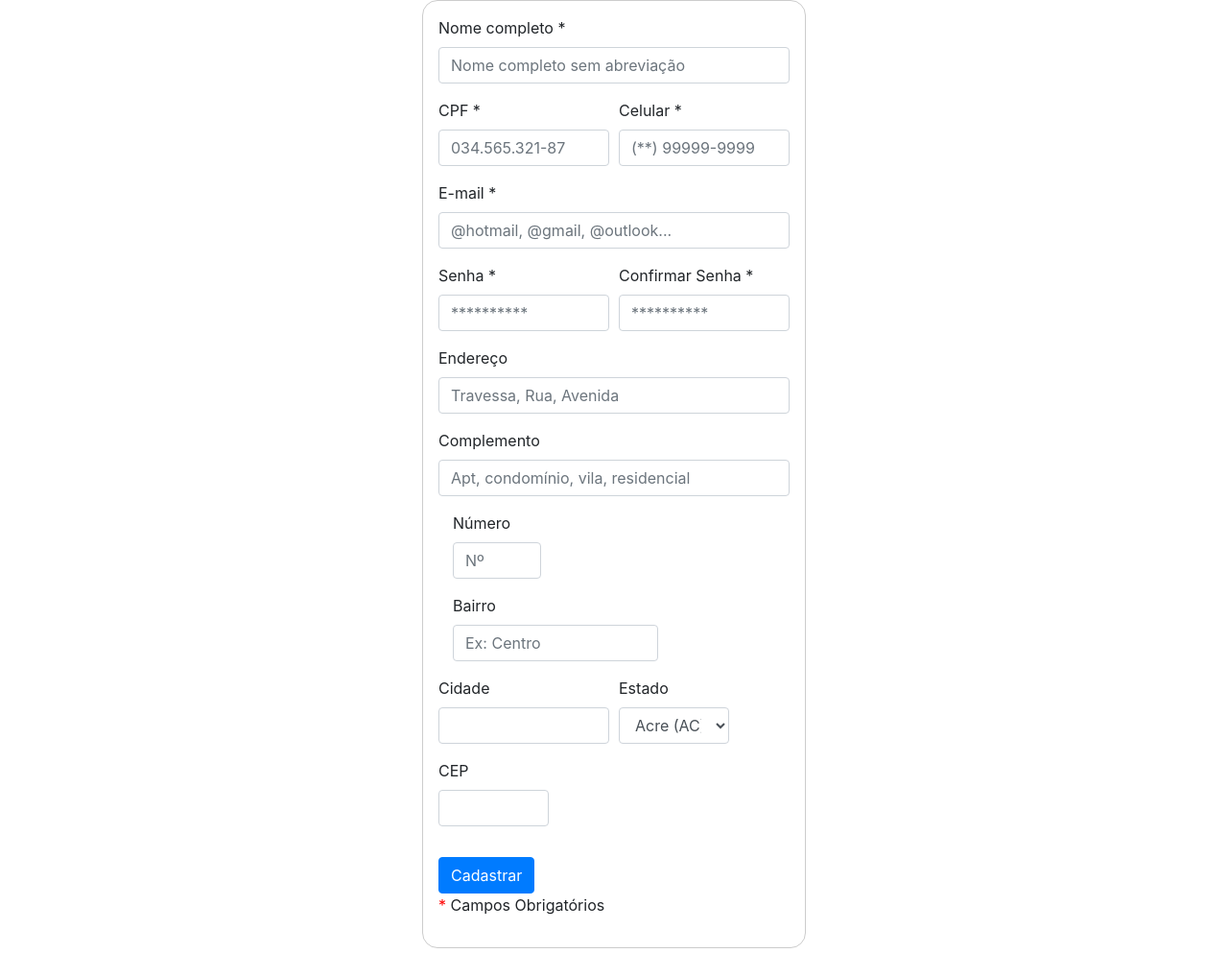
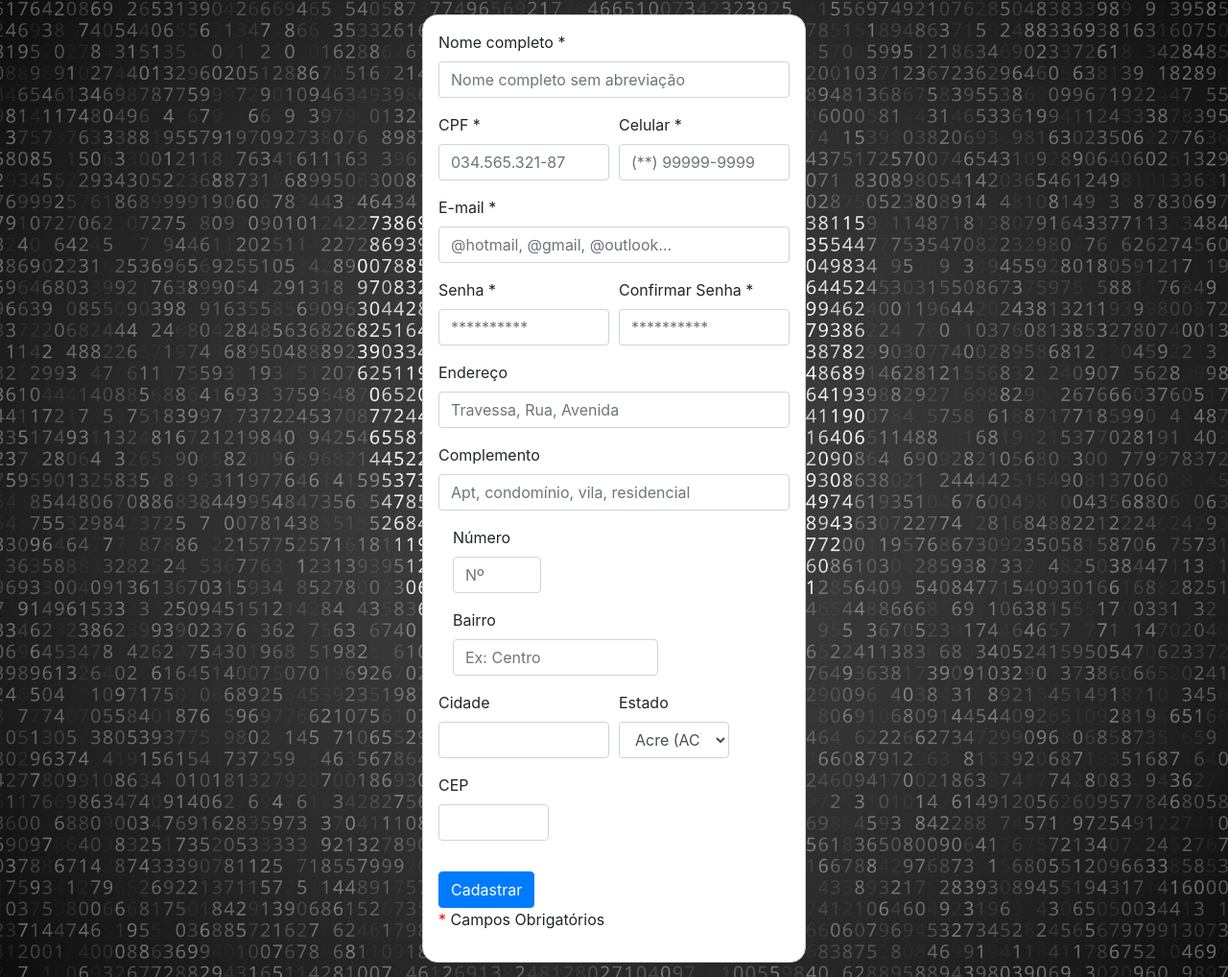
Before and after one commit to lucteran/MeAuditaA-, a PHP site: page /cadastro/index.php in a window 1280 px wide. Shown: the whole page at 96% size. Before the commit the page ends 988 px from the top, so only its background shows below. Run offline with PHP 8.4, Linux system fonts and the light colour scheme.

Commit message:
layout cadastro

```diff
--- a/cadastro/css/style.css
+++ b/cadastro/css/style.css
@@ -7,3 +7,23 @@ form {
     border: 1px solid #CCC;
     border-radius: 1em;
 }
+body{
+  background-image: url('../images/bg-01.jpg');
+  width: 100%;
+  min-height: 100vh;
+  display: -webkit-box;
+  display: -webkit-flex;
+  display: -moz-box;
+  display: -ms-flexbox;
+  display: flex;
+  flex-wrap: wrap;
+  justify-content: center;
+  align-items: center;
+  padding: 15px;
+  background-repeat: no-repeat;
+  background-position: center;
+  background-size: cover;
+}
+form{
+    background-color: #fff;
+}
```
Also changed, not shown: cadastro/images/bg-01.jpg (added).
